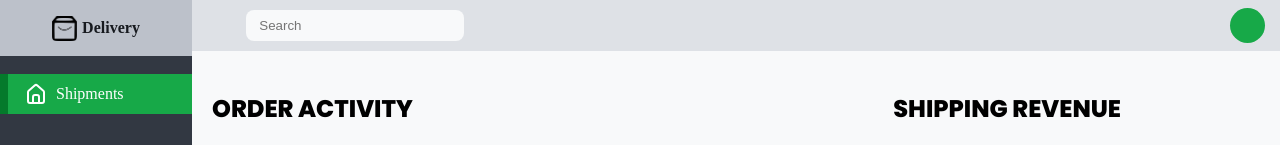
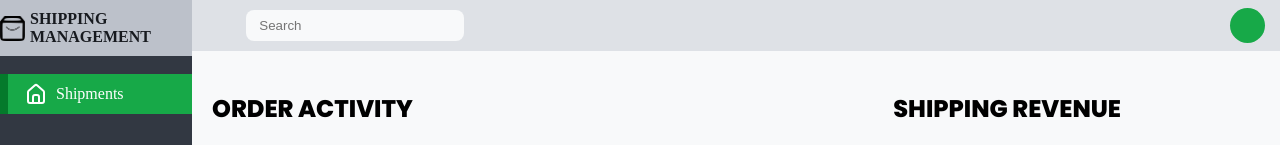
Before and after one commit to DuanNguyen2907/Delivery_sp09, a React (Create React App) app: page / in a window 1280 px wide. Shown: the top 145 px of the page. Built offline with nearby package versions, Linux system fonts and the light colour scheme; no server answers; the HTML template or start-up script is replaced by a standard one.

Commit message:
Update Sidebar.jsx

```diff
--- a/src/components/SideBar/Sidebar.jsx
+++ b/src/components/SideBar/Sidebar.jsx
@@ -15,7 +15,7 @@ const Sidebar = () => {
         <div className="logo">
             <img src={Logo} alt=""/>
             <span>
-                D<span>e</span>liv<span>e</span>ry
+                SHIPPING MANAGEMENT
             </span>
         </div>
         {/* menu */}
```
